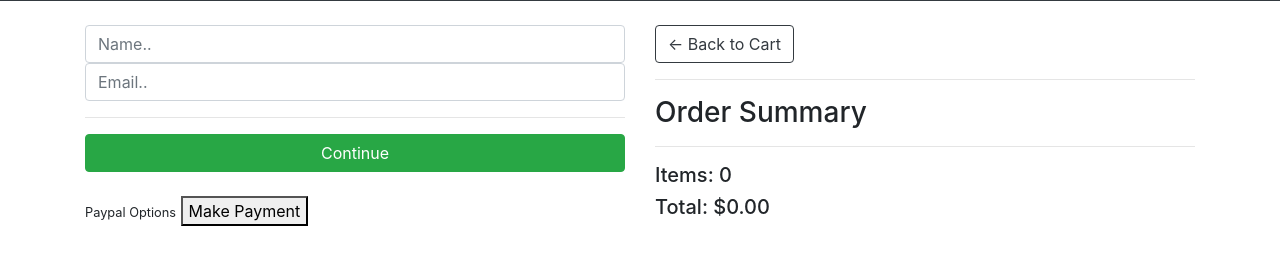
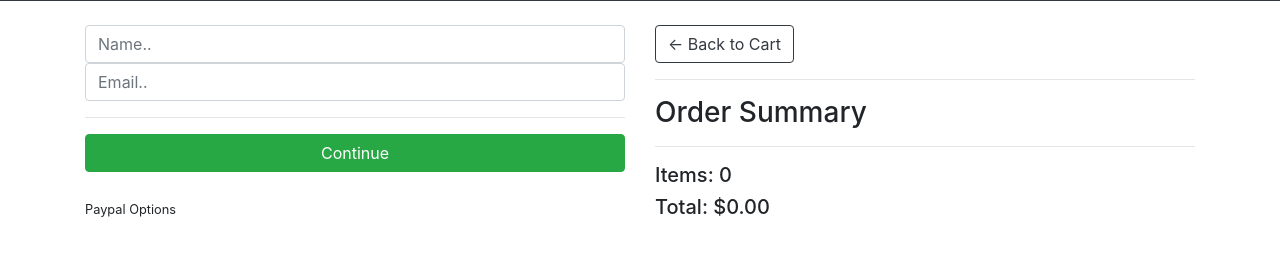
Before and after one commit to jamieliu325/Ecommerce_Website, a Django app: page /checkout/ in a window 1280 px wide. Shown: the part 527-800 px from the top of the page. Run offline with Django 4.2, Linux system fonts and the light colour scheme; some libraries are stand-ins or nearby versions.

Commit message:
edits for checkout

```diff
--- a/ecommerce/store/templates/store/checkout.html
+++ b/ecommerce/store/templates/store/checkout.html
@@ -41,7 +41,7 @@
             <br>
             <div class="box-element hidden" id="payment-info">
                 <small>Paypal Options</small>
-                <button id="make-payment">Make Payment</button>
+<!--                <button id="make-payment">Make Payment</button>-->
                 <div id="paypal-button-container"></div>
             </div>
         </div>
@@ -90,6 +90,7 @@
 
             // Finalize the transaction
             onApprove: function(data, actions) {
+                console.log('ok')
                 return actions.order.capture().then(function(details) {
                     // Show a success message to the buyer
                     submitFormData()
@@ -126,6 +127,7 @@
     // document.getElementById('make-payment').addEventListener('click',function(e){
     //     submitFormData()
     // })
+
     function submitFormData(){
         console.log('Payment button clicked')
         var userFormData = {
```
